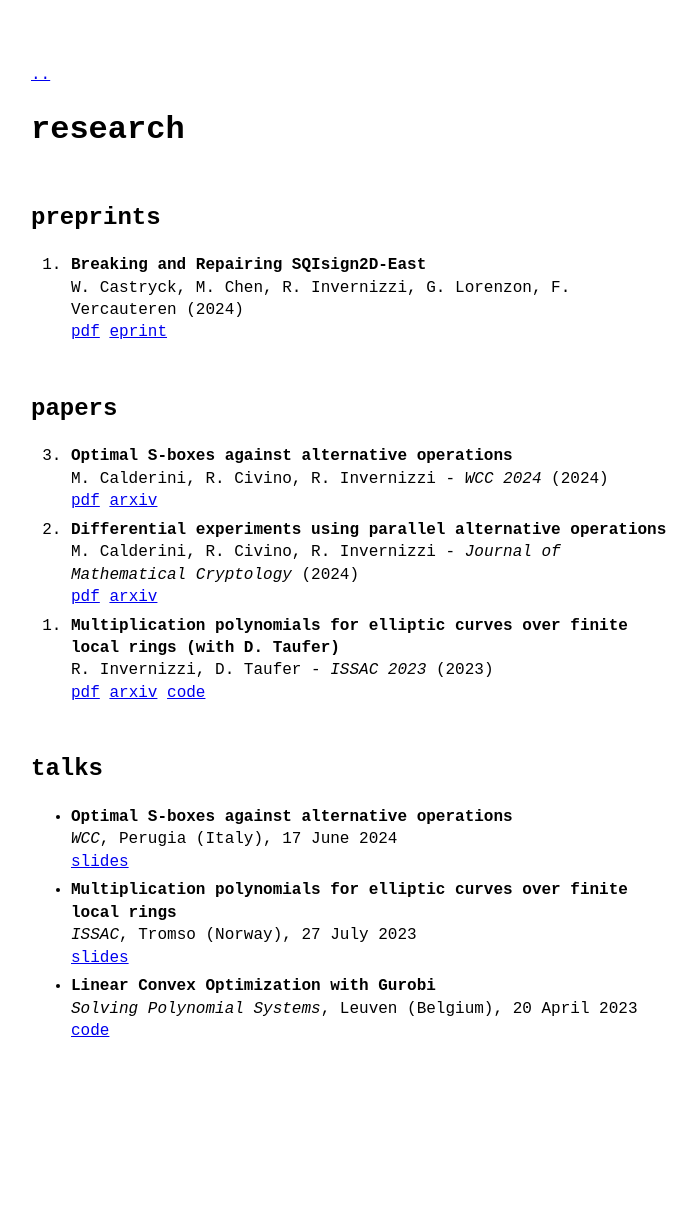
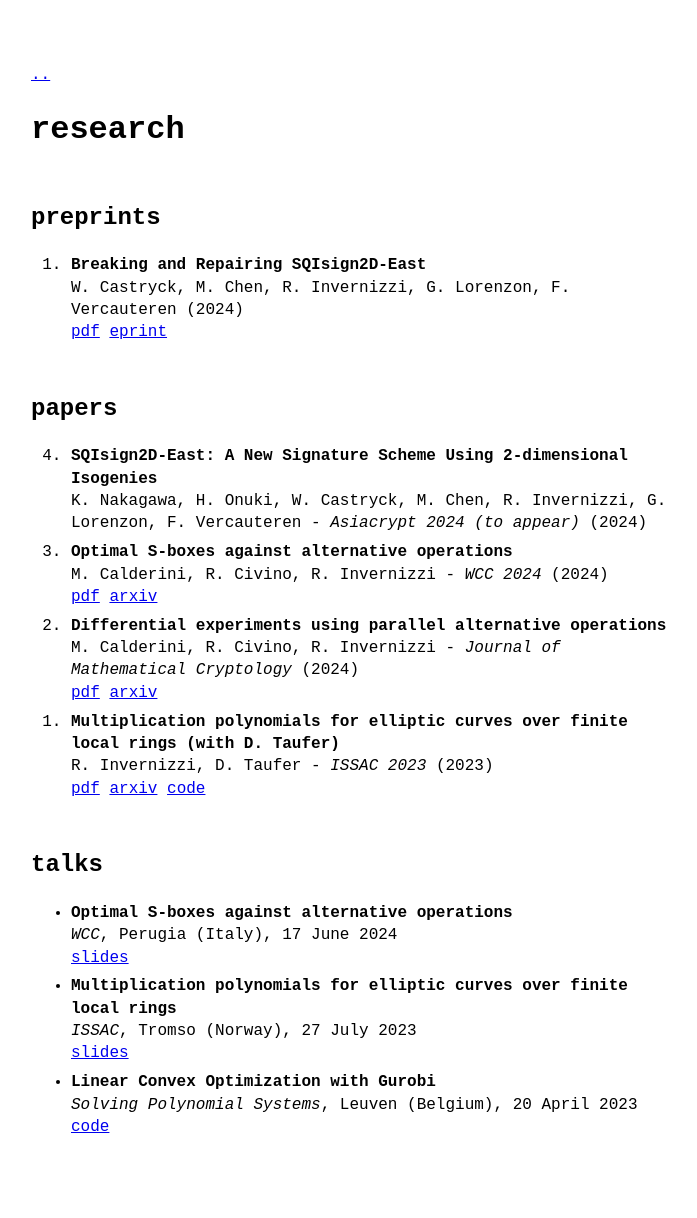
Before and after one commit to r98inver/r98inver.github.io, a Jekyll site: the page built from _pages/research.md, in a window 1280 px wide. Shown: the whole page, without its empty margins (289-986 px from the left). Built offline with Jekyll 4.4.1, drawn with Linux system fonts in a browser that asks for light colours; before the commit the page ends 1122 px from its top, so only the background shows below that.

Commit message:
asiacrypt

```diff
--- a/_data/papers.yml
+++ b/_data/papers.yml
@@ -1,4 +1,9 @@
 entries:
+  - title: SQIsign2D-East&colon; A New Signature Scheme Using 2-dimensional Isogenies
+    authors: K. Nakagawa, H. Onuki, W. Castryck, M. Chen, R. Invernizzi, G. Lorenzon, F. Vercauteren
+    journal: Asiacrypt 2024 (to appear)
+    year: 2024
+
   - title: Optimal S-boxes against alternative operations
     authors: M. Calderini, R. Civino, R. Invernizzi
     journal: WCC 2024
```
Also changed, not shown: README.md.
